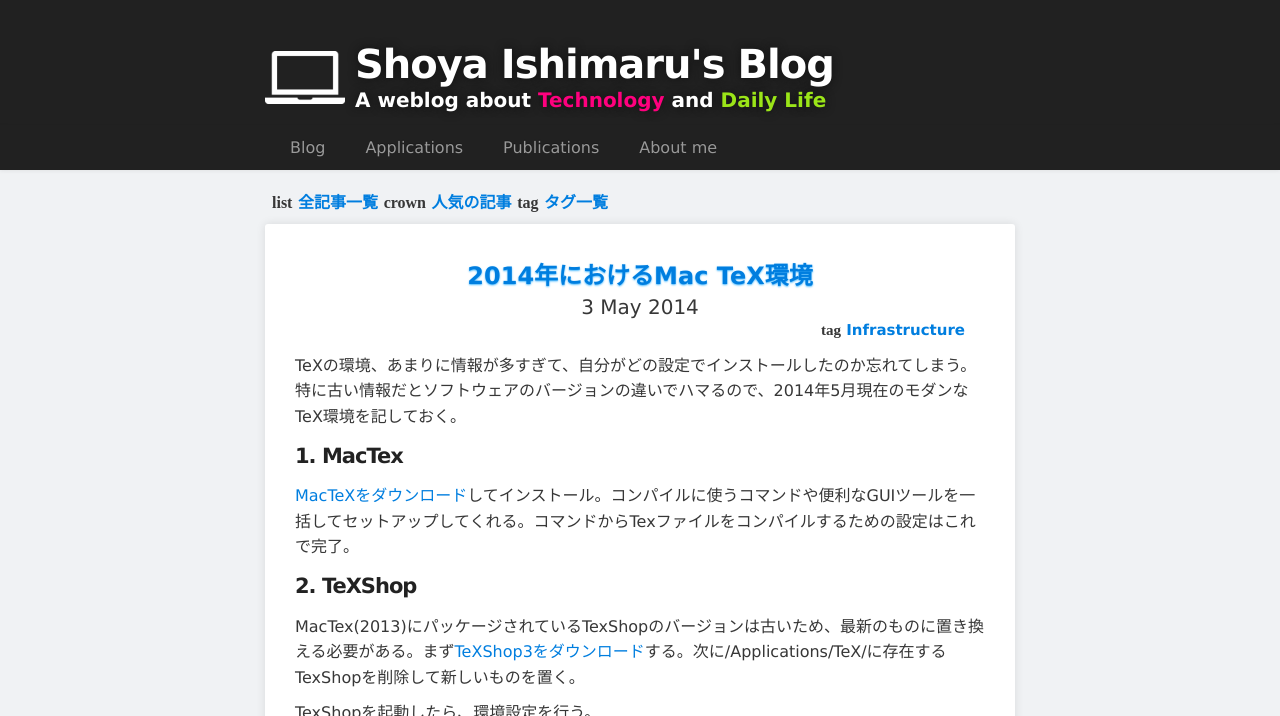
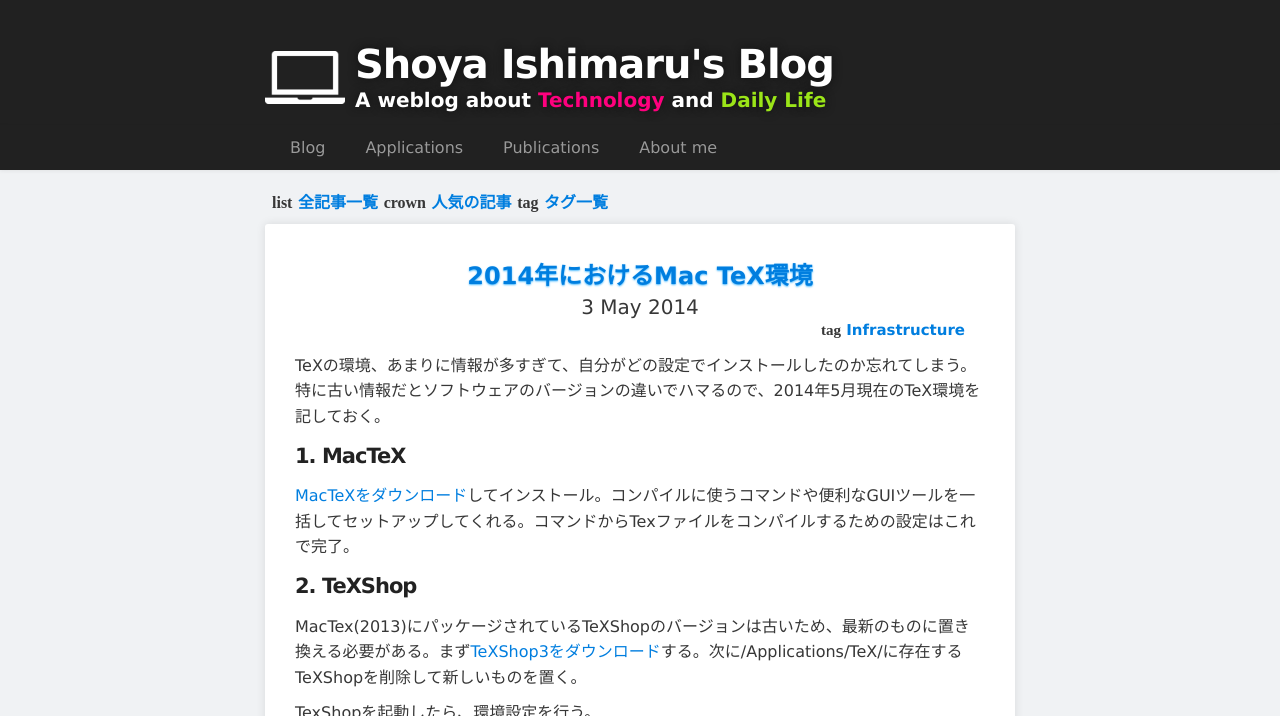
Before and after one commit to Mrk1869/source-mrk1869.github.com, a Jekyll site: the page built from _posts/2014-05-03-mac_tex.md, in a window 1280 px wide and 1400 px high, cut to the strip 0-716 px from the top of the window. Built offline with Jekyll 4.4.1, drawn with Linux system fonts in a browser that asks for light colours; some web fonts are replaced; a script that is not in the unit is left out; comment, search, counter and statistics services are not loaded; some of the changed text lies outside the part shown.

Commit message:
Updated post again: tex

```diff
--- a/_posts/2014-05-03-mac_tex.md
+++ b/_posts/2014-05-03-mac_tex.md
@@ -9,15 +9,15 @@
 ---
 
 TeXの環境、あまりに情報が多すぎて、自分がどの設定でインストールしたのか忘れてしまう。
-特に古い情報だとソフトウェアのバージョンの違いでハマるので、2014年5月現在のモダンなTeX環境を記しておく。
+特に古い情報だとソフトウェアのバージョンの違いでハマるので、2014年5月現在のTeX環境を記しておく。
 
-#### 1. MacTex
+#### 1. MacTeX
 
 [MacTeXをダウンロード](http://tug.org/mactex/)してインストール。コンパイルに使うコマンドや便利なGUIツールを一括してセットアップしてくれる。コマンドからTexファイルをコンパイルするための設定はこれで完了。
 
 #### 2. TeXShop
 
-MacTex(2013)にパッケージされているTexShopのバージョンは古いため、最新のものに置き換える必要がある。まず[TeXShop3をダウンロード](http://pages.uoregon.edu/koch/texshop/)する。次に/Applications/TeX/に存在するTexShopを削除して新しいものを置く。
+MacTex(2013)にパッケージされているTeXShopのバージョンは古いため、最新のものに置き換える必要がある。まず[TeXShop3をダウンロード](http://pages.uoregon.edu/koch/texshop/)する。次に/Applications/TeX/に存在するTeXShopを削除して新しいものを置く。
 
 TexShopを起動したら、環境設定を行う。
 
@@ -30,7 +30,7 @@
 #### おまけ
 
 TexShopはタイプセットボタンで簡単に結果出力できるし、仕上がりと見比べなら執筆しやすい。一方で、集中してがっつり書きたいときは使い慣れたエディタが執筆に適していると思う。
-だからTexで論文を書くときは、書き始めはVim、推敲はTexShop、と使い分けている。
+だからTeXで論文を書くときは、書き始めはVim、推敲はTeXShop、と使い分けている。
 
 Vimで書いているときはコマンドからコンパイルするので、一連の処理をまとめたスクリプトを用意している。
 
@@ -57,14 +57,14 @@
 
 {% endhighlight %}
 
-あと研究室秘伝のテンプレートファイルは往々にしてShift-JISだったりするので、UTF-8に変換してから使うようにしている。
+あと研究室秘伝のテンプレートファイルは往々にしてShift-JISだったりするので、UTF-8に変換してから使っている。
+変換後は円マークをバックスラッシュに置換する必要がある。
 
 {% highlight bash %}
 
-iconv -s -f SHIFT_JIS -t UTF-8 paper.sty > paper_utf8.sty
+iconv -s -f SHIFT_JIS -t UTF-8 paper.tex > paper_utf8.tex
+sed -e 's/¥/\\/g' paper_utf8.tex > paper_out.tex
 
 {% endhighlight %}
 
 [参考: markdown->TeXの変換だけで卒論を仕上げるのに便利だったツール10個まとめ - mizchi's blog](http://mizchi.hatenablog.com/entry/2014/01/20/090957)
-
-上記コマンドで変換したのち、円マークをバックスラッシュに置換する。
```
Also changed, not shown: 3 other files.
